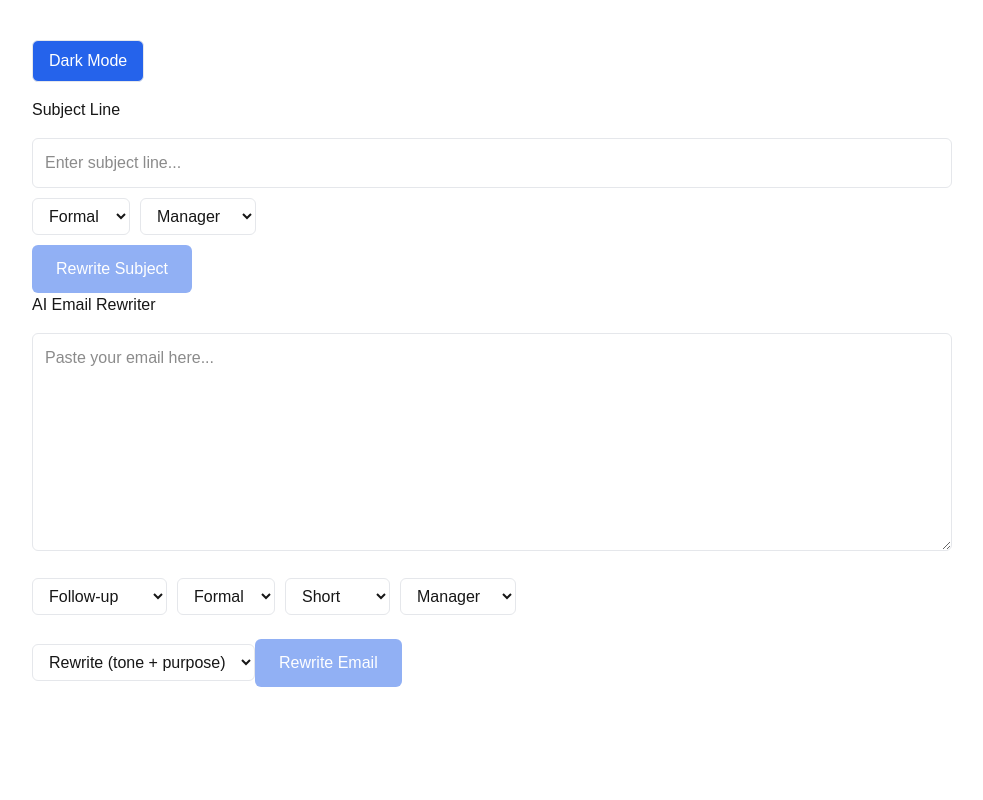
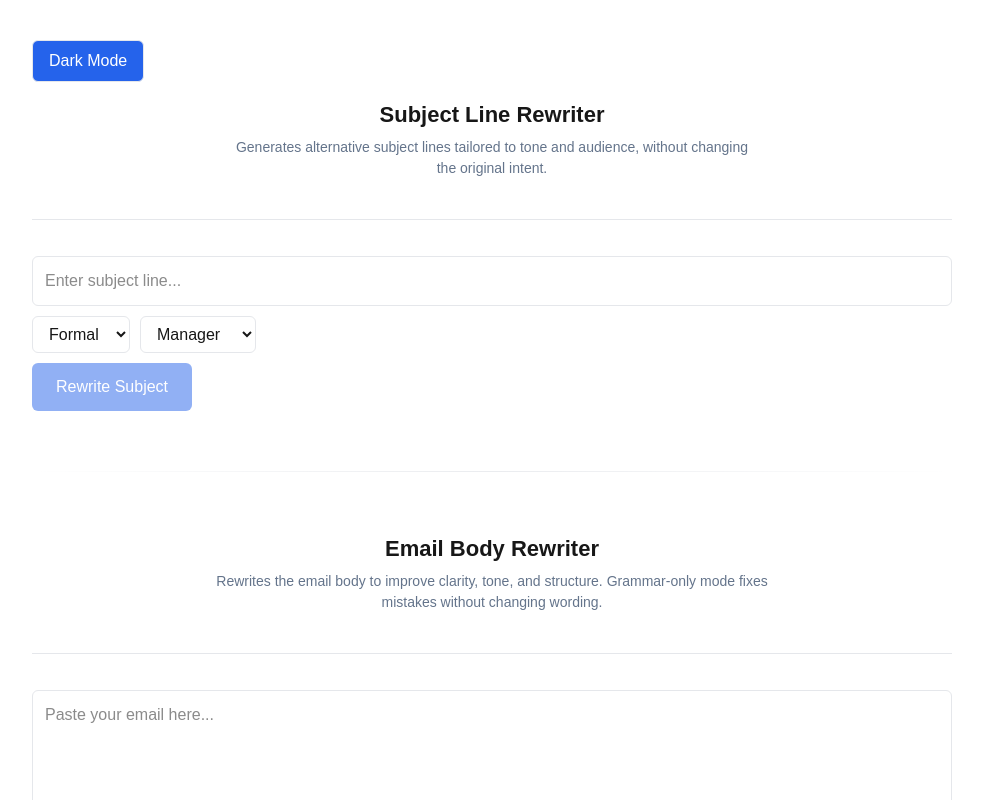
Before and after one commit to MahimaShettyEuron369/ai-email-rewriter, a Next.js app: page / in a window 1280 px wide. Shown: the top 800 px of the page, without its empty margins (148-1131 px from the left). Built offline with nearby package versions, Linux system fonts and the light colour scheme.

Commit message:
Uniformed presentations of the application added - v.0.5 looks good

```diff
--- a/app/api/rewrite-email/route.ts
+++ b/app/api/rewrite-email/route.ts
@@ -13,7 +13,7 @@ const RequestSchema = z.object({
   tone: z.string(),
   length: z.string(),
   audience: z.string(),
-  mode: z.enum(["rewrite", "grammar"]), // NEW
+  mode: z.enum(["rewrite", "grammar"]),
 });
 
 // ---- Response Validation ----
@@ -33,19 +33,20 @@ export async function POST(req: Request) {
     const body = await req.json();
     const parsed = RequestSchema.parse(body);
 
-    const prompt =
-      parsed.mode === "grammar"
-        ? `
+    const isGrammar = parsed.mode === "grammar";
+
+
+    // Construct prompt for model
+    const prompt = isGrammar
+      ? `
 You are a grammar correction assistant.
 
 STRICT RULES:
-- Fix grammar, spelling, punctuation only
-- Do NOT rephrase sentences
-- Do NOT change tone or wording
-- Do NOT add or remove content
-- Preserve sentence structure exactly
-- Output VALID JSON ONLY
-- No explanations, no markdown
+- Fix grammar, spelling, punctuation only.
+- Do NOT rephrase sentences.
+- Preserve sentence structure exactly.
+- Output VALID JSON ONLY.
+- No explanations, no markdown.
 - Generate exactly 2 rewritten versions.
 - Each version must be a complete email.
 - Do not return fewer or more than 2 items in the rewrites array.
@@ -53,6 +54,7 @@ STRICT RULES:
 
 INPUT EMAIL:
 """${parsed.emailText}"""
+
 
 OUTPUT FORMAT:
 {
@@ -68,7 +70,7 @@ OUTPUT FORMAT:
   ]
 }
 `
-        : `
+      : `
 You are a professional email rewriting assistant.
 
 STRICT CONSTRAINTS:
@@ -76,18 +78,11 @@ STRICT CONSTRAINTS:
 - Do NOT add new facts, assumptions, or promises.
 - Improve grammar, clarity, and tone only.
 - Match the specified audience and tone.
-- Output VALID JSON ONLY. No markdown. No commentary.
+- Output VALID JSON ONLY. No markdown or commentary.
 - Avoid language that sounds defensive, confrontational, or accusatory, especially when addressing managers.
-- When the audience is a manager, avoid language that sounds defensive, resistant, or like workload justification.
 - Frame requests as alignment and clarification, not negotiation or pushback.
-- Each rewritten version must be a complete email.
-- A complete email includes: greeting, body, and closing/signature.
-- Do not return standalone greetings, closings, or fragments.
-- If a version is incomplete, regenerate it.
+- Each rewritten version must be a complete email including greeting, body, and closing/signature.
 - All newline characters inside strings MUST be escaped as \\n
-- Do NOT include raw line breaks inside JSON string values
-- Use \\n to represent paragraph breaks
-
 
 INPUT EMAIL:
 """${parsed.emailText}"""
@@ -102,11 +97,11 @@ OUTPUT FORMAT:
 {
   "rewrites": [
     {
-      "email": "full mail body including greeting, body, and closing/signature.",
+      "email": "full mail body including greeting, body, and closing/signature",
       "explanation": "brief explanation of changes"
     },
     {
-      "email": "full mail body including greeting, body, and closing/signature.",
+      "email": "full mail body including greeting, body, and closing/signature",
       "explanation": "brief explanation of changes"
     }
   ]
--- a/app/page.tsx
+++ b/app/page.tsx
@@ -1,6 +1,27 @@
 "use client";
 
 import { useEffect, useState } from "react";
+
+const SectionDivider = () => (
+  <div
+    style={{
+      margin: "40px 0 20px",
+      borderBottom: "1px solid var(--border)",
+    }}
+  />
+);
+
+const BigSectionDivider = () => (
+  <div
+    style={{
+      margin: "60px 0",
+      height: "1px",
+      background:
+        "linear-gradient(to right, transparent, var(--border), transparent)",
+      opacity: 0.8,
+    }}
+  />
+);
 
 function highlightDifferences(original: string, rewritten: string) {
   const originalWords = original.split(/\s+/);
@@ -16,7 +37,7 @@ function highlightDifferences(original: string, rewritten: string) {
         key={idx}
         style={{
           backgroundColor: isChanged
-            ? "rgba(37, 99, 235, 0.15)"
+            ? "rgba(225, 255, 0, 0.49)"
             : "transparent",
           padding: isChanged ? "2px 4px" : "0",
           borderRadius: 4,
@@ -46,6 +67,12 @@ export default function Home() {
   const [subjectTone, setSubjectTone] = useState("formal");
   const [subjectAudience, setSubjectAudience] = useState("manager");
   const [mode, setMode] = useState<"rewrite" | "grammar">("rewrite");
+  const [copiedSubjectIndex, setCopiedSubjectIndex] = useState<number | null>(
+    null
+  );
+  const [copiedRewriteIndex, setCopiedRewriteIndex] = useState<number | null>(
+    null
+  );
 
   const [subjectLoading, setSubjectLoading] = useState(false);
   const [subjectError, setSubjectError] = useState<string | null>(null);
@@ -69,8 +96,8 @@ export default function Home() {
       headers: { "Content-Type": "application/json" },
       body: JSON.stringify({
         subject,
-        tone,
-        audience,
+        tone: subjectTone,
+        audience: subjectAudience,
       }),
     });
 
@@ -133,7 +160,26 @@ export default function Home() {
         {dark ? "Light Mode" : "Dark Mode"}
       </button>
 
-      <h2>Subject Line</h2>
+      <div style={{ textAlign: "center", marginBottom: 24 }}>
+        <h2 style={{ fontSize: "22px", fontWeight: 600 }}>
+          Subject Line Rewriter
+        </h2>
+
+        <p
+          style={{
+            marginTop: 6,
+            color: "var(--secondary)",
+            fontSize: "14px",
+            maxWidth: 520,
+            marginInline: "auto",
+          }}
+        >
+          Generates alternative subject lines tailored to tone and audience,
+          without changing the original intent.
+        </p>
+      </div>
+
+      <SectionDivider />
 
       <input
         type="text"
@@ -193,7 +239,6 @@ export default function Home() {
         </select>
       </div>
 
-
       <button
         style={{ marginTop: 10 }}
         onClick={handleSubjectRewrite}
@@ -212,15 +257,84 @@ export default function Home() {
       </button>
 
       {subjectResult && subjectResult.length > 0 && (
-        <div style={{ marginTop: 20 }}>
+        <div style={{ marginTop: 30 }}>
           <h3>Subject Alternatives</h3>
+
           {subjectResult.map((s: string, idx: number) => (
-            <p key={idx}>• {s}</p>
+            <div
+              key={idx}
+              className="
+          mt-4 p-4 rounded-md
+          border border-[color:var(--border)]
+          bg-[color:var(--background)]
+        "
+            >
+              <div className="flex justify-between items-center">
+                <p style={{ margin: 0, fontWeight: 500 }}>{s}</p>
+
+                <div style={{ position: "relative" }}>
+                  <button
+                    onClick={() => {
+                      navigator.clipboard.writeText(s);
+                      setCopiedSubjectIndex(idx);
+                      setTimeout(() => setCopiedSubjectIndex(null), 1500);
+                    }}
+                    className="
+                text-sm px-3 py-1 rounded-md
+                border border-[color:var(--border)]
+                hover:bg-[color:var(--primary)]
+                hover:text-white
+                transition-colors
+              "
+                  >
+                    Copy
+                  </button>
+
+                  {copiedSubjectIndex === idx && (
+                    <span
+                      style={{
+                        position: "absolute",
+                        top: "-22px",
+                        right: 0,
+                        fontSize: "12px",
+                        background: "#000",
+                        color: "#fff",
+                        padding: "2px 6px",
+                        borderRadius: "4px",
+                      }}
+                    >
+                      Copied
+                    </span>
+                  )}
+                </div>
+              </div>
+            </div>
           ))}
         </div>
       )}
 
-      <h1>AI Email Rewriter</h1>
+      <BigSectionDivider />
+
+      <div style={{ textAlign: "center", marginBottom: 24 }}>
+        <h2 style={{ fontSize: "22px", fontWeight: 600 }}>
+          Email Body Rewriter
+        </h2>
+
+        <p
+          style={{
+            marginTop: 6,
+            color: "var(--secondary)",
+            fontSize: "14px",
+            maxWidth: 560,
+            marginInline: "auto",
+          }}
+        >
+          Rewrites the email body to improve clarity, tone, and structure.
+          Grammar-only mode fixes mistakes without changing wording.
+        </p>
+      </div>
+
+      <SectionDivider />
 
       <textarea
         rows={8}
@@ -313,7 +427,6 @@ export default function Home() {
           <option value="peer">Peer</option>
           <option value="customer">Customer</option>
         </select>
-      </div>
 
         <select
           value={mode}
@@ -331,6 +444,7 @@ export default function Home() {
           <option value="rewrite">Rewrite (tone + purpose)</option>
           <option value="grammar">Grammar only</option>
         </select>
+      </div>
 
       <button
         onClick={handleRewrite}
@@ -350,6 +464,8 @@ export default function Home() {
 
       {error && <p style={{ color: "red", marginTop: 10 }}>{error}</p>}
 
+      {result?.rewrites && <SectionDivider />}
+
       {result?.rewrites && (
         <div style={{ marginTop: 40 }}>
           <h2>Rewritten Versions</h2>
@@ -366,8 +482,13 @@ export default function Home() {
               <div className="flex justify-between items-center">
                 <h3 className="font-medium">Version {idx + 1}</h3>
 
+                <div style={{ position: "relative" }}>
                   <button
-                  onClick={() => copyToClipboard(r.email)}
+                    onClick={() => {
+                      navigator.clipboard.writeText(r.email);
+                      setCopiedRewriteIndex(idx);
+                      setTimeout(() => setCopiedRewriteIndex(null), 1500);
+                    }}
                     className="
       text-sm px-3 py-1 rounded-md
       border border-[color:var(--border)]
@@ -378,11 +499,29 @@ export default function Home() {
                   >
                     Copy
                   </button>
+
+                  {copiedRewriteIndex === idx && (
+                    <span
+                      style={{
+                        position: "absolute",
+                        top: "-22px",
+                        right: 0,
+                        fontSize: "12px",
+                        background: "#000",
+                        color: "#fff",
+                        padding: "2px 6px",
+                        borderRadius: "4px",
+                      }}
+                    >
+                      Copied
+                    </span>
+                  )}
+                </div>
               </div>
 
-              <p className="mt-3 whitespace-pre-wrap">
+              <div style={{ whiteSpace: "pre-wrap", lineHeight: 1.6 }}>
                 {highlightDifferences(emailText, r.email)}
-              </p>
+              </div>
 
               <small className="text-[color:var(--secondary)]">
                 {r.explanation}
```
Lines whose indentation alone changed are shown as unchanged.
